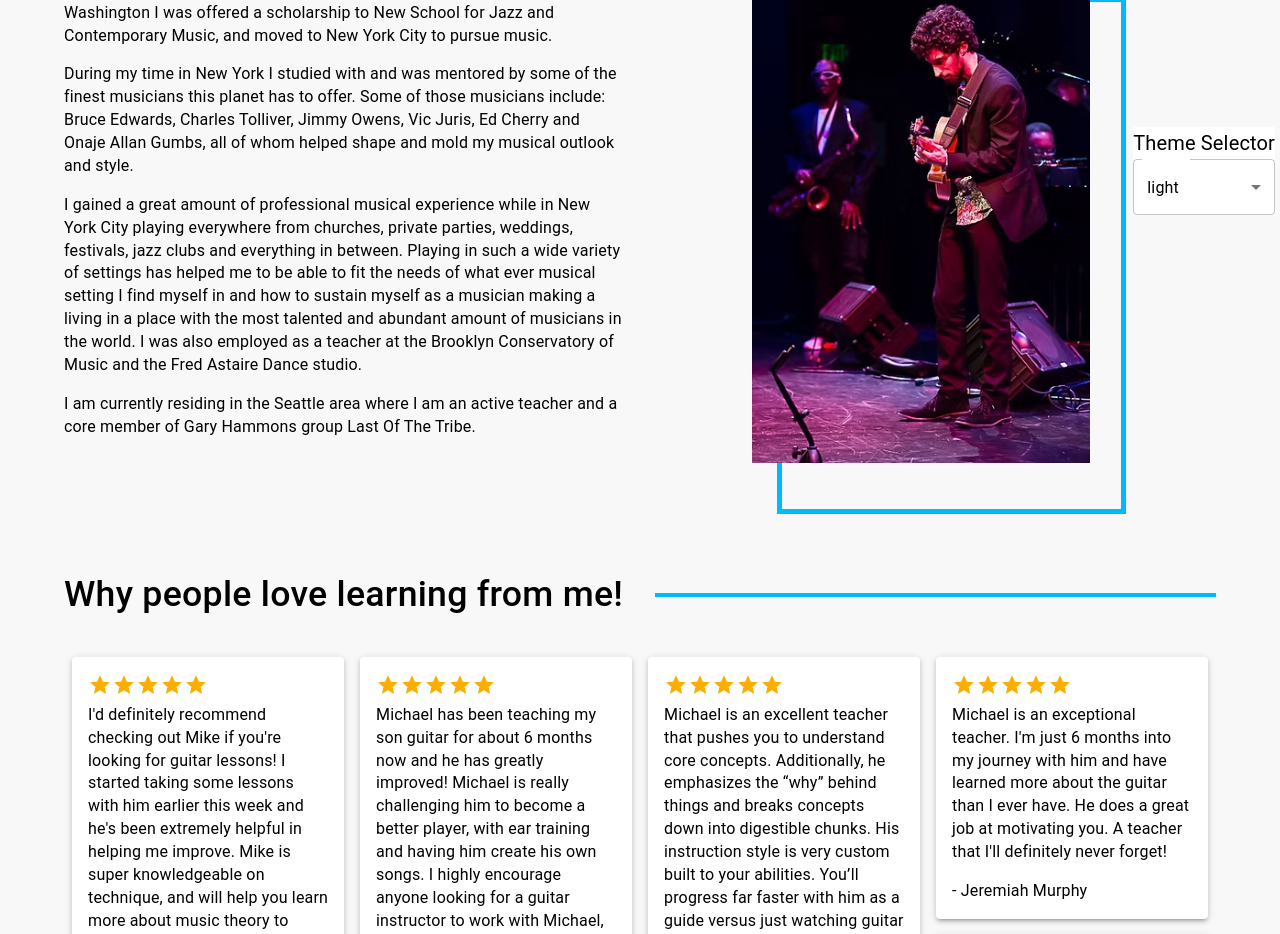
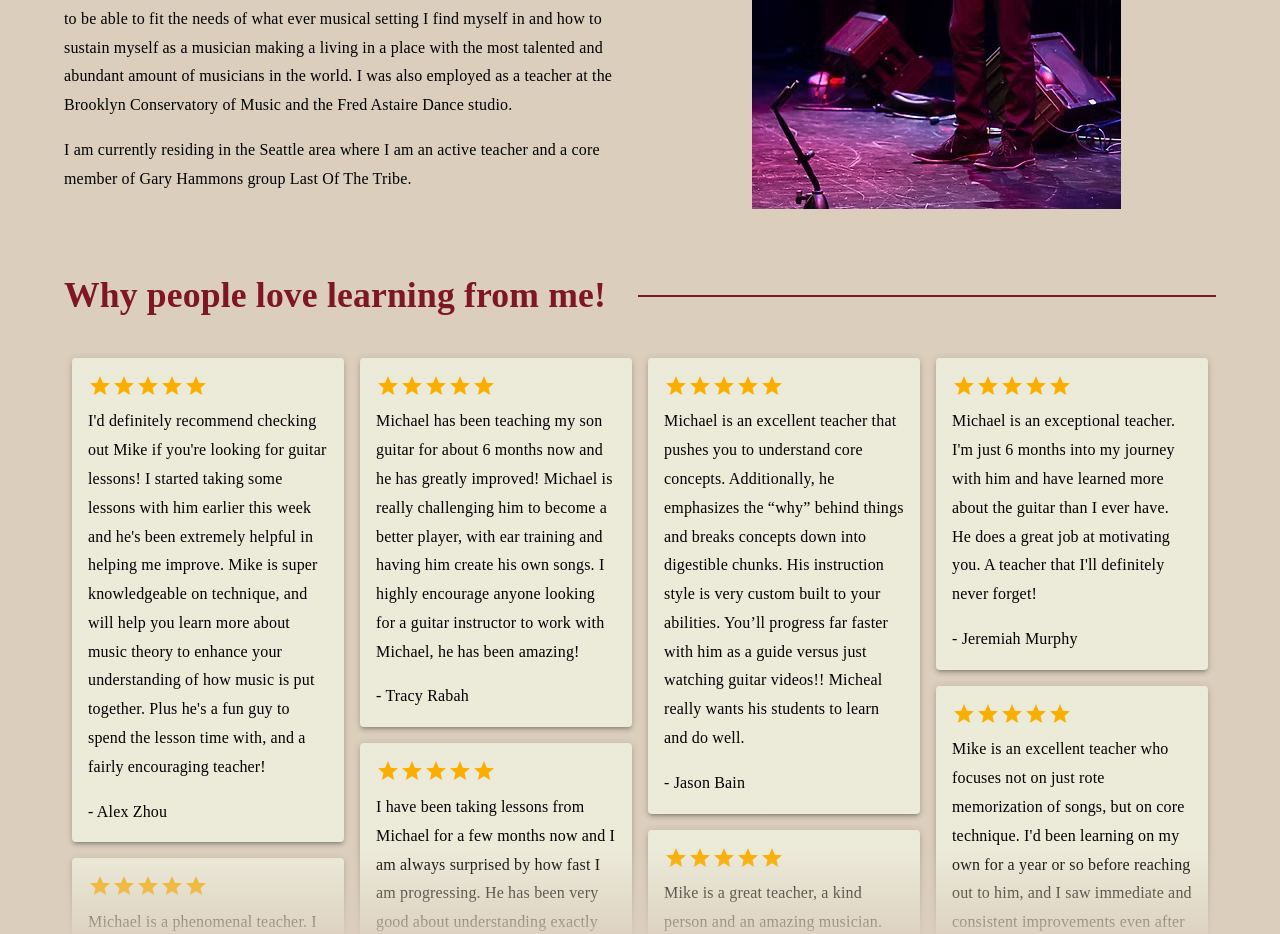
Before and after one commit to JoshuadeJong/MikePortfolio, a React (Create React App) app: page /home in a window 1280 px wide. Shown: the part 580-1514 px from the top of the page. Built offline with nearby package versions, Linux system fonts and the light colour scheme.

Commit message:
Save for the  night

```diff
--- a/src/component/typography/components/SectionHeader.tsx
+++ b/src/component/typography/components/SectionHeader.tsx
@@ -1,9 +1,6 @@
 import React from "react";
 import {Box} from "@mui/material";
-
 import SectionText from "./SectionText";
-import SessionContext from "../../../provider/SessionContext";
-import FeatureFlag from "../../../type/FeatureFlag";
 
 type Props = {
     line?: "all" | "sm" | "md" | "none";
@@ -15,7 +12,6 @@ function SectionHeader(props: Props) {
         ...props,
         line: props.line || "all",
     };
-    const {featureFlags} = React.useContext(SessionContext);
 
     return (
         <>
@@ -30,18 +26,12 @@ function SectionHeader(props: Props) {
                 }}
             >
                 <SectionText display="block">{children}</SectionText>
-
-                {
-                    // @ts-ignore
-                    featureFlags[FeatureFlag.Section_Head_Horizontal_Line] ?
                 <Box sx={{
                     display: line === "all" || line === "sm" ? "block" : "none",
-                            height: "4px",
+                    height: "2px",
                     backgroundColor: "primary.main",
-                            marginTop: "8px",
-                        }}/> : <></>
-                }
-
+                    marginTop: "10px",
+                }}/>
             </Box>
 
             {/* Desktop View */}
@@ -56,19 +46,15 @@ function SectionHeader(props: Props) {
                 }}
             >
                 <SectionText display="inline-block">{children}</SectionText>
-                {
-                    // @ts-ignore
-                    featureFlags[FeatureFlag.Section_Head_Horizontal_Line] ?
                 <Box
                     sx={{
                         display: line === "all" || line === "md" ? "flex" : "none",
                         flex: 1,
-                                height: "4px",
+                        height: "2px",
                         backgroundColor: "secondary.main",
                         marginLeft: "32px",
                     }}
-                        /> : <></>
-                }
+                />
             </Box>
         </>
     );
--- a/src/component/views/App.tsx
+++ b/src/component/views/App.tsx
@@ -13,7 +13,7 @@ import {
 import {Navigate, Route, Routes, useLocation} from "react-router-dom";
 
 import FeatureFlag from "../../type/FeatureFlag";
-import {selectTheme, themeLight} from "../../content/Theme";
+import {selectTheme, themeBrown} from "../../content/Theme";
 import SessionContext from "../../provider/SessionContext";
 import WebsiteContext from "../../provider/WebsiteContext";
 import WebsiteContent from "../../content/WebsiteContent";
@@ -28,7 +28,7 @@ import Home from './home';
 import Footer from "./footer";
 
 function App() {
-    const [currentTheme, setCurrentTheme] = React.useState<string>("light");
+    const [currentTheme, setCurrentTheme] = React.useState<string>("brown");
     const [featureFlags, setFeatureFlags] = React.useState(() => {
         let tempObject = {};
         FeatureFlag.values().forEach(
@@ -71,7 +71,7 @@ function App() {
 
     return (
         // @ts-ignore
-        <ThemeProvider theme={currentTheme in selectTheme ? selectTheme[currentTheme] : themeLight}>
+        <ThemeProvider theme={currentTheme in selectTheme ? selectTheme[currentTheme] : themeBrown}>
             <CssBaseline/>
 
             <SessionContext.Provider
@@ -85,7 +85,6 @@ function App() {
             >
                 <WebsiteContext.Provider value={WebsiteContent}>
                     <Header/>
-                    <Footer/>
                     <Container maxWidth="lg" sx={{paddingTop: 16}}>
                         <Routes>
                             <Route
--- a/src/component/views/header/components/DesktopMenu.tsx
+++ b/src/component/views/header/components/DesktopMenu.tsx
@@ -121,7 +121,7 @@ function DesktopMenu(props: Props) {
                                                             }}
                                                         >
                                                             <ListItemIcon>
-                                                                <subView.icon sx={{color: "primary.main", backgroundColor: "primary.main"}}/>
+                                                                <subView.icon sx={{color: "primary.main"}}/>
                                                             </ListItemIcon>
                                                             <ListItemText
                                                                 primary={subView.displayName}
--- a/src/component/views/header/components/MobileMenu.tsx
+++ b/src/component/views/header/components/MobileMenu.tsx
@@ -73,7 +73,7 @@ function MobileMenu(props: Props) {
                                     }}
                                 >
                                     {view.icon != null ? <ListItemIcon>
-                                        <view.icon/>
+                                        <view.icon sx={{color: "primary.main"}}/>
                                     </ListItemIcon> : null}
                                     <ListItemText primary={view.displayName}/>
                                 </ListItemButton>
@@ -110,7 +110,7 @@ function MobileMenu(props: Props) {
                                                 sx={{paddingLeft: 4}}
                                             >
                                                 <ListItemIcon>
-                                                    <subView.icon/>
+                                                    <subView.icon sx={{color: "primary.main"}}/>
                                                 </ListItemIcon>
                                                 <ListItemText primary={subView.displayName}/>
                                             </ListItemButton>
--- a/src/component/views/header/index.tsx
+++ b/src/component/views/header/index.tsx
@@ -67,10 +67,8 @@ function Header() {
     return (
         <HideOnScroll setIsHidden={setIsHidden}>
             <AppBar
-                color="transparent"
                 sx={{
-                    backdropFilter: "blur(20px)",
-                    backgroundColor: "background.transparent",
+                    backgroundColor: "background.default",
                 }}
             >
                 <Container maxWidth="xl">
@@ -81,6 +79,7 @@ function Header() {
                                     variant="h4"
                                     sx={{
                                         textWrap: "nowrap",
+                                        color: "text.primary",
                                     }}
                                 >
                                     {website.name}
--- a/src/component/views/home/about/index.tsx
+++ b/src/component/views/home/about/index.tsx
@@ -2,7 +2,7 @@ import React from "react";
 import {Box} from "@mui/material";
 import Grid from '@mui/material/Grid2';
 import WebsiteContext from "../../../../provider/WebsiteContext";
-import {Center, MGrid, Section} from "../../../layout";
+import {Center, Section} from "../../../layout";
 import View from "../../../../type/View";
 import {Par, SectionHeader} from "../../../typography";
 import mike1 from "../../../../assets/images/mike1.jpg"
@@ -43,35 +43,6 @@ function About() {
                 <Grid size={{xs:12, md:6}}>
                     <Center minHeight={`${photoHeight}px`}>
                         <Box width="369px" height="553px" >
-                            <MGrid row={12} column={12}>
-                                <Box
-                                    sx={{
-                                        gridRowStart: 2,
-                                        gridRowEnd: 13,
-                                        gridColumnStart: 2,
-                                        gridColumnEnd: 13,
-                                        zIndex: 100,
-                                    }}
-                                >
-                                    <Box
-                                        sx={{
-                                            width: "100%",
-                                            height: "100%",
-                                            outlineStyle: "solid",
-                                            outlineColor: "secondary.main",
-                                            outlineWidth: "thick",
-                                        }}
-                                    />
-                                </Box>
-                                <Box
-                                    sx={{
-                                        gridRowStart: 1,
-                                        gridRowEnd: 12,
-                                        gridColumnStart: 1,
-                                        gridColumnEnd: 12,
-                                        zIndex: 200,
-                                    }}
-                                >
                             <Box
                                 component="img"
                                 sx={{
@@ -82,8 +53,6 @@ function About() {
                                 src={mike1}
                             />
                         </Box>
-                            </MGrid>
-                        </Box>
                     </Center>
                 </Grid>
             </Grid>
--- a/src/content/Theme.ts
+++ b/src/content/Theme.ts
@@ -1,68 +1,5 @@
 import {createTheme, responsiveFontSizes} from "@mui/material";
-import {TypographyOptions} from "@mui/material/styles/createTypography";
 
-const typography: TypographyOptions = {
-    h1: {
-        frontSize: "6rem",
-        fontWeight: 600,
-    },
-    h2: {
-        fontSize: "4.25rem",
-        fontWeight: 600,
-    },
-    h3: {
-        fontSize: "3rem",
-        fontWeight: 600,
-    },
-    h4: {
-        fontSize: "2.25rem",
-        fontWeight: 550,
-    },
-    h5: {
-        fontSize: "1.75rem",
-        fontWeight: 500,
-    },
-    h6: {
-        fontSize: "1.25rem",
-        fontWeight: 400,
-    },
-    body1: {
-        fontSize: "1rem",
-        fontWeight: 400,
-        lineHeight: "1.43",
-        letterSpacing: "0.01071em",
-    },
-    body2: {
-        fontSize: "1rem",
-        fontWeight: 400,
-        lineHeight: "1.43",
-        letterSpacing: "0.01071em",
-    }
-};
-
-let themeLight = createTheme({
-    palette: {
-        mode: "light",
-        primary: {
-            main: "#000",
-        },
-        secondary: {
-            main: "#00baff"
-        },
-        text: {
-            primary: "#000",
-            secondary: "#656565",
-        },
-        background: {
-            default: "#f8f8f8",
-            paper: "#fff",
-        },
-    },
-    typography: typography
-});
-themeLight = responsiveFontSizes(themeLight);
-
-// @ts-ignore
 let themeBrown = createTheme({
     palette: {
         mode: "dark",
@@ -83,11 +20,26 @@ let themeBrown = createTheme({
         },
     },
     typography: {
-        ...typography,
         fontFamily: "Rowdies",
+        h1: {
+            frontSize: "6rem",
+            fontWeight: 600,
+        },
+        h2: {
+            fontSize: "4.25rem",
+            fontWeight: 600,
+        },
+        h3: {
+            fontSize: "3rem",
+            fontWeight: 600,
+        },
         h4: {
             fontSize: "2.25rem",
             fontWeight: 800,
+        },
+        h5: {
+            fontSize: "1.75rem",
+            fontWeight: 500,
         },
         h6: {
             fontSize: "1.25rem",
@@ -104,15 +56,14 @@ let themeBrown = createTheme({
             fontWeight: 400,
             lineHeight: "1.43",
             letterSpacing: "0.01071em",
-        }
+        },
     }
 })
 themeBrown = responsiveFontSizes(themeBrown);
 
 
 const selectTheme = {
-    "light": themeLight,
     "brown": themeBrown,
 }
 
-export {selectTheme, themeLight};
+export {selectTheme, themeBrown};
--- a/src/type/FeatureFlag.ts
+++ b/src/type/FeatureFlag.ts
@@ -9,13 +9,8 @@ class FeatureFlag {
     );
     static readonly Theme_Selector = new FeatureFlag(
         "Theme Selector",
-        isDev,
+        false,
         "A floating theme selector on all pages"
-    )
-    static readonly Section_Head_Horizontal_Line = new FeatureFlag(
-        "Section Head Horizontal Line",
-        true,
-        "A horizontal line line",
     )
 
     static readonly Page_Contact = new FeatureFlag(
```
Lines whose indentation alone changed are shown as unchanged.
